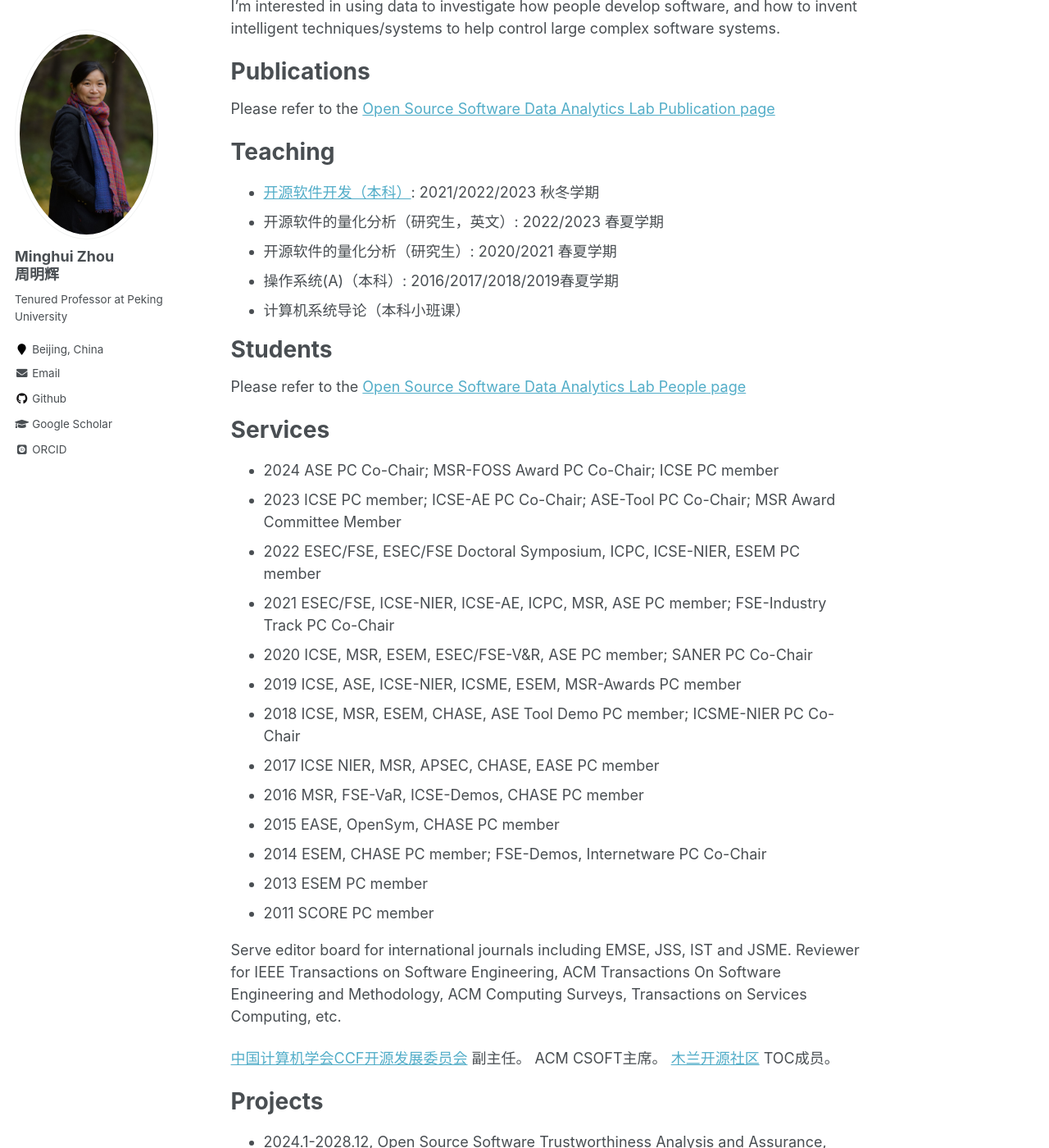
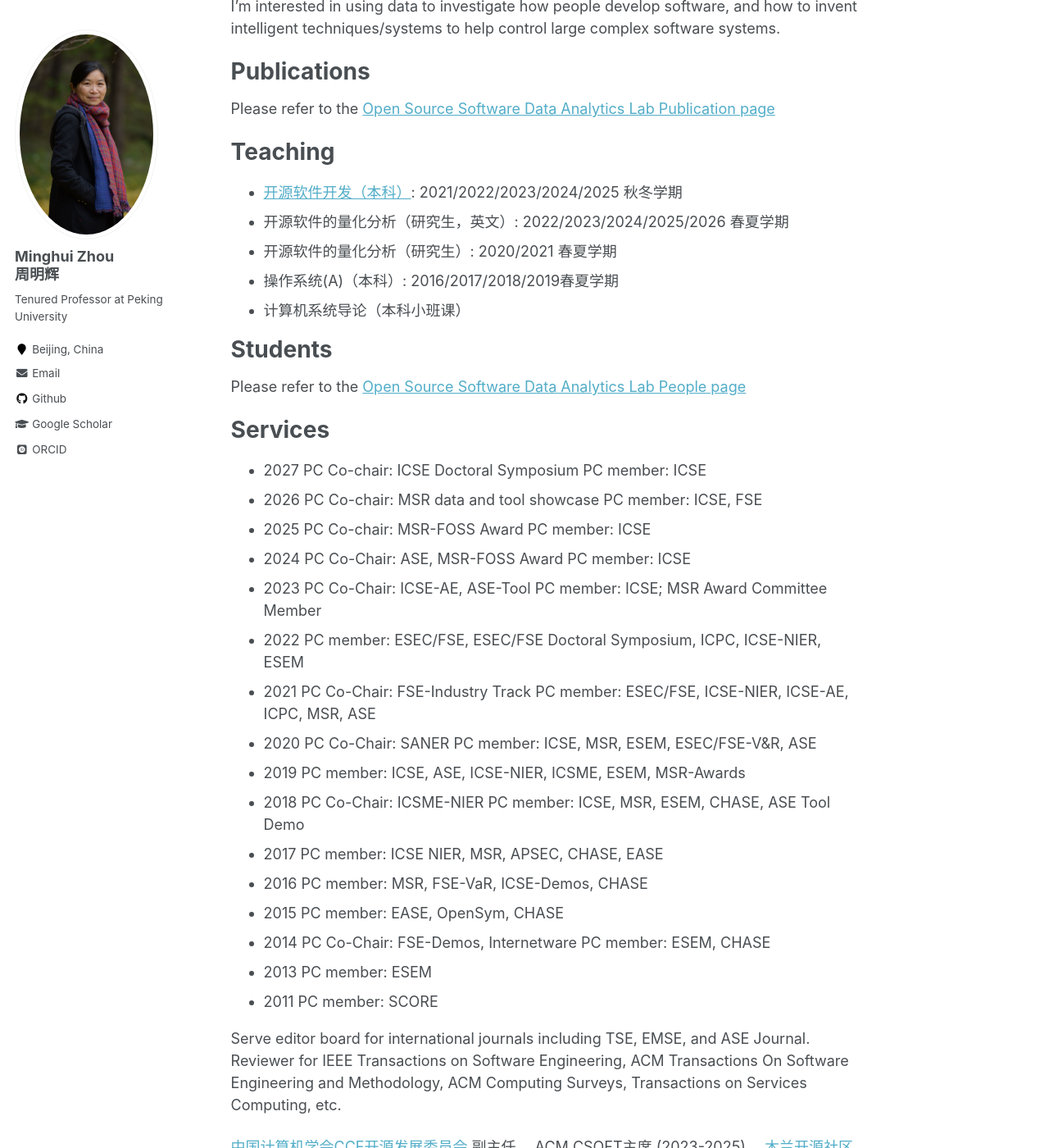
Before and after one commit to minghuizhou/minghuizhou.github.io, a Jekyll site: the page built from _pages/about.md, in a window 1280 px wide and 1400 px high, scrolled down 423 px. Shown: the whole window at 82% size. Built offline with Jekyll 4.4.1, drawn with Linux system fonts in a browser that asks for light colours; some web fonts are replaced; some of the changed text lies outside the part shown.

Commit message:
Update about.md

```diff
--- a/_pages/about.md
+++ b/_pages/about.md
@@ -27,8 +27,8 @@ Please refer to the [Open Source Software Data Analytics Lab Publication page](h
 
 Teaching
 ===================
-- [开源软件开发（本科）](https://github.com/osslab-pku/OSSDevelopment/): 2021/2022/2023 秋冬学期
-- 开源软件的量化分析（研究生，英文）: 2022/2023 春夏学期
+- [开源软件开发（本科）](https://github.com/osslab-pku/OSSDevelopment/): 2021/2022/2023/2024/2025 秋冬学期
+- 开源软件的量化分析（研究生，英文）: 2022/2023/2024/2025/2026 春夏学期
 - 开源软件的量化分析（研究生）: 2020/2021 春夏学期
 - 操作系统(A)（本科）: 2016/2017/2018/2019春夏学期
 - 计算机系统导论（本科小班课）
@@ -39,25 +39,37 @@ Please refer to the [Open Source Software Data Analytics Lab People page](https:
 
 Services
 =====================
-- 2024  ASE PC Co-Chair; MSR-FOSS Award PC Co-Chair; ICSE PC member
-- 2023	ICSE PC member;  ICSE-AE PC Co-Chair; ASE-Tool PC Co-Chair; MSR Award Committee Member
-- 2022	ESEC/FSE, ESEC/FSE Doctoral Symposium, ICPC, ICSE-NIER, ESEM PC member
-- 2021	ESEC/FSE, ICSE-NIER, ICSE-AE, ICPC, MSR, ASE PC member;  FSE-Industry Track PC Co-Chair
-- 2020	ICSE, MSR, ESEM, ESEC/FSE-V&R, ASE PC member;  SANER PC Co-Chair
-- 2019	ICSE, ASE, ICSE-NIER, ICSME, ESEM, MSR-Awards PC member
-- 2018	ICSE, MSR, ESEM, CHASE, ASE Tool Demo PC member;   ICSME-NIER PC Co-Chair
-- 2017	ICSE NIER, MSR, APSEC, CHASE, EASE PC member
-- 2016	MSR, FSE-VaR, ICSE-Demos, CHASE PC member
-- 2015	EASE, OpenSym, CHASE PC member
-- 2014	ESEM, CHASE PC member;  FSE-Demos, Internetware PC Co-Chair
-- 2013	ESEM PC member
-- 2011	SCORE PC member
+- 2027  PC Co-chair: ICSE Doctoral Symposium
+        PC member: ICSE
+- 2026  PC Co-chair: MSR data and tool showcase
+        PC member: ICSE, FSE
+- 2025  PC Co-chair: MSR-FOSS Award
+        PC member: ICSE
+- 2024  PC Co-Chair: ASE, MSR-FOSS Award
+        PC member: ICSE
+- 2023	PC Co-Chair: ICSE-AE, ASE-Tool
+        PC member: ICSE; MSR Award Committee Member
+- 2022	PC member: ESEC/FSE, ESEC/FSE Doctoral Symposium, ICPC, ICSE-NIER, ESEM
+- 2021	PC Co-Chair: FSE-Industry Track
+        PC member: ESEC/FSE, ICSE-NIER, ICSE-AE, ICPC, MSR, ASE
+- 2020	PC Co-Chair: SANER
+        PC member: ICSE, MSR, ESEM, ESEC/FSE-V&R, ASE
+- 2019	PC member: ICSE, ASE, ICSE-NIER, ICSME, ESEM, MSR-Awards
+- 2018	PC Co-Chair: ICSME-NIER
+        PC member: ICSE, MSR, ESEM, CHASE, ASE Tool Demo
+- 2017	PC member: ICSE NIER, MSR, APSEC, CHASE, EASE
+- 2016	PC member: MSR, FSE-VaR, ICSE-Demos, CHASE
+- 2015	PC member: EASE, OpenSym, CHASE
+- 2014	PC Co-Chair: FSE-Demos, Internetware
+        PC member: ESEM, CHASE
+- 2013	PC member: ESEM
+- 2011	PC member: SCORE
 
-Serve editor board for international journals including EMSE, JSS, IST and JSME.
+Serve editor board for international journals including TSE, EMSE, and ASE Journal.
 Reviewer for IEEE Transactions on Software Engineering, ACM Transactions On Software Engineering and Methodology, ACM Computing Surveys, Transactions on Services Computing, etc.
 
 [中国计算机学会CCF开源发展委员会](https://www.ccf.org.cn/kyfzwyh/) 副主任。
-ACM CSOFT主席。
+ACM CSOFT主席 (2023-2025)。
 [木兰开源社区](https://portal.mulanos.cn) TOC成员。
 
 
@@ -74,9 +86,10 @@ Projects
 
 Awards
 ==================
+- First Prize of the Beijing Science and Technology Progress Award
 - 2023 ACM SIGSOFT Distingushied Paper (MSR 2023)
 - 2022 ACM SIGSOFT Distingushied Paper (ICPC 2022)
-- 2018年获国家杰青项目资助
+- 2018年获国家杰青项目资助 ("开源软件开发")
 - 2015年中创软件人才奖
 - 2015年国家技术发明二等奖
 - 2014年湖南省技术发明一等奖
```
